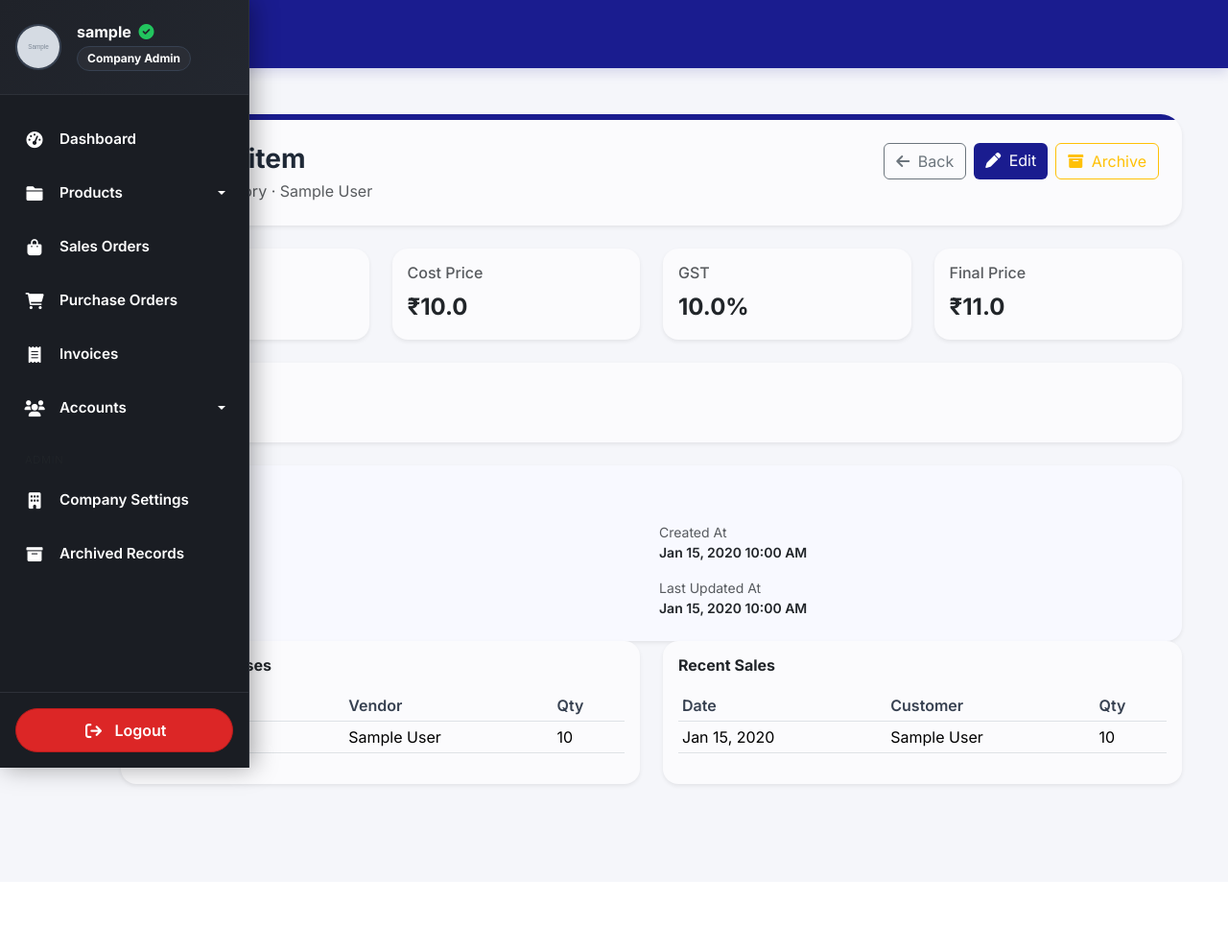
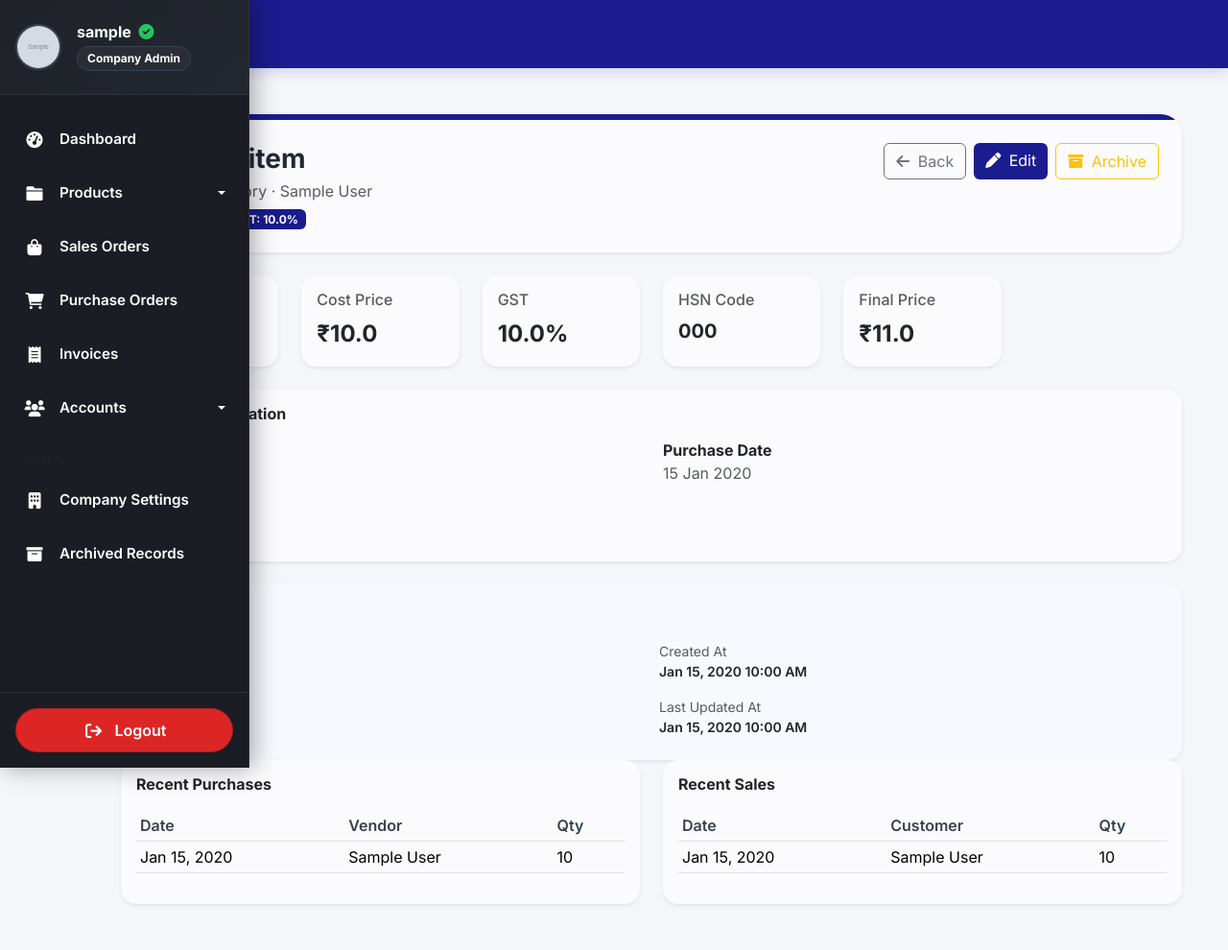
Before and after one commit to omeesha1234567/inventoir, a Django app: a page that uses store/templates/store/productdetail.html in a window 1280 px wide. Shown: the whole page at 96% size. Before the commit the page ends 823 px from the top, so only its background shows below. Run offline with Django 4.2, Linux system fonts and the light colour scheme; a user stored in the database is signed in; tables that the repository leaves empty hold one stand-in row (values such as "Sample post"); grey boxes marked "Sample" are stand-in pictures.

Commit message:
Add HSN code support

```diff
--- a/store/admin.py
+++ b/store/admin.py
@@ -27,7 +27,7 @@ class ItemAdmin(admin.ModelAdmin):
     Admin configuration for the Item model.
     """
     list_display = (
-        'name', 'company', 'category', 'quantity', 'price', 'purchase_date', 'vendor'
+        'name', 'company', 'category', 'quantity', 'price', 'purchase_date', 'vendor','hsn_code'
     )
     search_fields = ('name', 'category__name', 'vendor__name')
     list_filter = ('company', 'category', 'vendor', 'is_archived')
--- a/store/forms.py
+++ b/store/forms.py
@@ -31,6 +31,7 @@ class ItemForm(forms.ModelForm):
             'description',
             'quantity',
             'price',
+            'hsn_code',
             'gst_percentage',
             'purchase_date'
         ]
@@ -55,6 +56,7 @@ class ItemForm(forms.ModelForm):
                     'id': 'id_price'
                 }
             ),
+            'hsn_code': forms.TextInput(attrs={'class': 'form-control'}),
             'gst_percentage': forms.NumberInput(
                 attrs={
                     'class': 'form-control',
--- a/store/models.py
+++ b/store/models.py
@@ -40,6 +40,7 @@ class Item(CompanyOwnedModel, ArchivableModel, AuditedModel):
     category = models.ForeignKey(Category, on_delete=models.CASCADE)
     quantity = models.IntegerField(default=0)
     price = models.FloatField(default=0)
+    hsn_code = models.CharField(max_length=20,blank=True,null=True,verbose_name="HSN Code")
     gst_percentage = models.FloatField(default=0)
     purchase_date = models.DateTimeField(null=True, blank=True)
     vendor = models.ForeignKey(
--- a/store/templates/store/productdetail.html
+++ b/store/templates/store/productdetail.html
@@ -10,10 +10,26 @@
             <div style="height: 6px; background: #1a1c8f;"></div>
             <div class="card-body p-4">
                 <div class="d-flex justify-content-between align-items-start flex-wrap gap-3">
-                    <div>
-                        <h3 class="fw-bold mb-1" style="color: #1f2937;">{{ item.name }}</h3>
-                        <p class="text-muted mb-0">{{ item.category.name }}{% if item.vendor %} · {{ item.vendor.name }}{% endif %}</p>
-                    </div>
+    <div>
+        <h3 class="fw-bold mb-1" style="color: #1f2937;">
+            {{ item.name }}
+        </h3>
+
+        <p class="text-muted mb-1">
+            {{ item.category.name }}
+            {% if item.vendor %}
+                · {{ item.vendor.name }}
+            {% endif %}
+        </p>
+
+        <span class="badge bg-primary me-2">
+            HSN: {{ item.hsn_code|default:"Not Assigned" }}
+        </span>
+
+        <span class="badge bg-success">
+            GST: {{ item.gst_percentage }}%
+        </span>
+    </div>
                     <div class="d-flex gap-2 flex-wrap">
                         <a href="{% url 'productslist' %}" class="btn btn-outline-secondary"><i class="fas fa-arrow-left me-1"></i> Back</a>
                         <a href="{% url 'product-update' item.slug %}" class="btn btn-primary" style="background: #1a1c8f; border: none;"><i class="fas fa-pen me-1"></i> Edit</a>
@@ -26,16 +42,41 @@
         </div>
 
         <div class="row g-4 mb-4">
-            <div class="col-md-3"><div class="card border-0 shadow-sm h-100" style="border-radius: 16px;"><div class="card-body"><h6 class="text-muted">Stock</h6><p class="fs-4 fw-bold mb-0">{{ item.quantity }}</p></div></div></div>
-            <div class="col-md-3"><div class="card border-0 shadow-sm h-100" style="border-radius: 16px;"><div class="card-body"><h6 class="text-muted">Cost Price</h6><p class="fs-4 fw-bold mb-0">₹{{ item.price }}</p></div></div></div>
-            <div class="col-md-3"><div class="card border-0 shadow-sm h-100" style="border-radius: 16px;"><div class="card-body"><h6 class="text-muted">GST</h6><p class="fs-4 fw-bold mb-0">{{ item.gst_percentage }}%</p></div></div></div>
-            <div class="col-md-3"><div class="card border-0 shadow-sm h-100" style="border-radius: 16px;"><div class="card-body"><h6 class="text-muted">Final Price</h6><p class="fs-4 fw-bold mb-0">₹{{ final_price }}</p></div></div></div>
+            <div class="col-lg-2 col-md-4"><div class="card border-0 shadow-sm h-100" style="border-radius: 16px;"><div class="card-body"><h6 class="text-muted">Stock</h6><p class="fs-4 fw-bold mb-0">{{ item.quantity }}</p></div></div></div>
+            <div class="col-lg-2 col-md-4"><div class="card border-0 shadow-sm h-100" style="border-radius: 16px;"><div class="card-body"><h6 class="text-muted">Cost Price</h6><p class="fs-4 fw-bold mb-0">₹{{ item.price }}</p></div></div></div>
+            <div class="col-lg-2 col-md-4"><div class="card border-0 shadow-sm h-100" style="border-radius: 16px;"><div class="card-body"><h6 class="text-muted">GST</h6><p class="fs-4 fw-bold mb-0">{{ item.gst_percentage }}%</p></div></div></div>
+            <div class="col-lg-2 col-md-4"><div class="card border-0 shadow-sm h-100" style="border-radius:16px;"><div class="card-body"><h6 class="text-muted">HSN Code</h6><p class="fs-5 fw-bold mb-0">{{ item.hsn_code|default:"-" }}</p></div></div></div>
+            <div class="col-lg-2 col-md-4"><div class="card border-0 shadow-sm h-100" style="border-radius: 16px;"><div class="card-body"><h6 class="text-muted">Final Price</h6><p class="fs-4 fw-bold mb-0">₹{{ final_price }}</p></div></div></div>
         </div>
 
         <div class="card border-0 shadow-sm mb-4" style="border-radius: 16px;">
             <div class="card-body">
-                <h6 class="fw-bold">Description</h6>
-                <p class="mb-0 text-muted">{{ item.description }}</p>
+                <h6 class="fw-bold mb-3">Product Information</h6>
+
+<div class="row">
+
+    <div class="col-md-6 mb-3">
+        <strong>HSN Code</strong>
+        <p class="text-muted mb-0">
+            {{ item.hsn_code|default:"-" }}
+        </p>
+    </div>
+
+    <div class="col-md-6 mb-3">
+        <strong>Purchase Date</strong>
+        <p class="text-muted mb-0">
+            {{ item.purchase_date|date:"d M Y"|default:"-" }}
+        </p>
+    </div>
+
+    <div class="col-12">
+        <strong>Description</strong>
+        <p class="text-muted mb-0">
+            {{ item.description|default:"No description available." }}
+        </p>
+    </div>
+
+</div>
             </div>
         </div>
 
```
Also changed, not shown: store/templates/store/productcreate.html (+29 -8 lines), store/migrations/0007_item_hsn_code.py (added).
